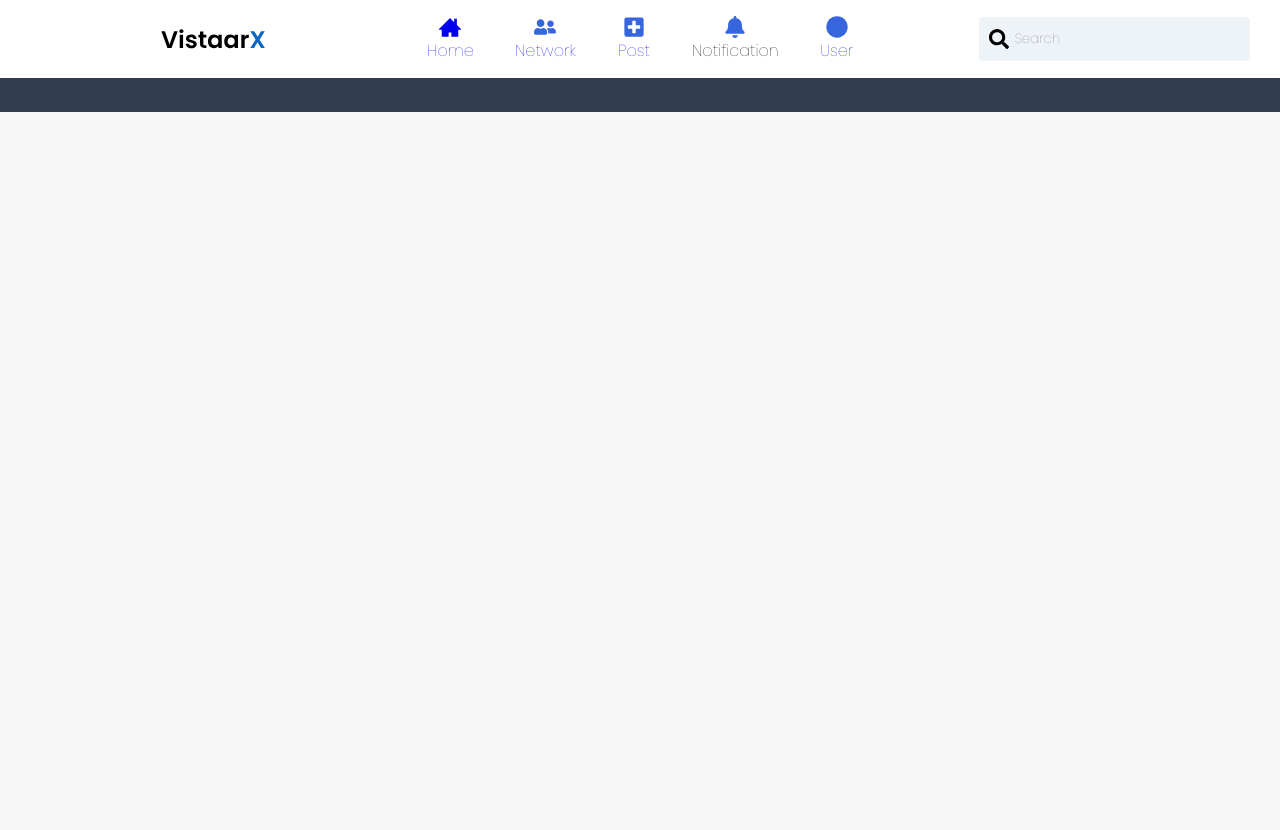
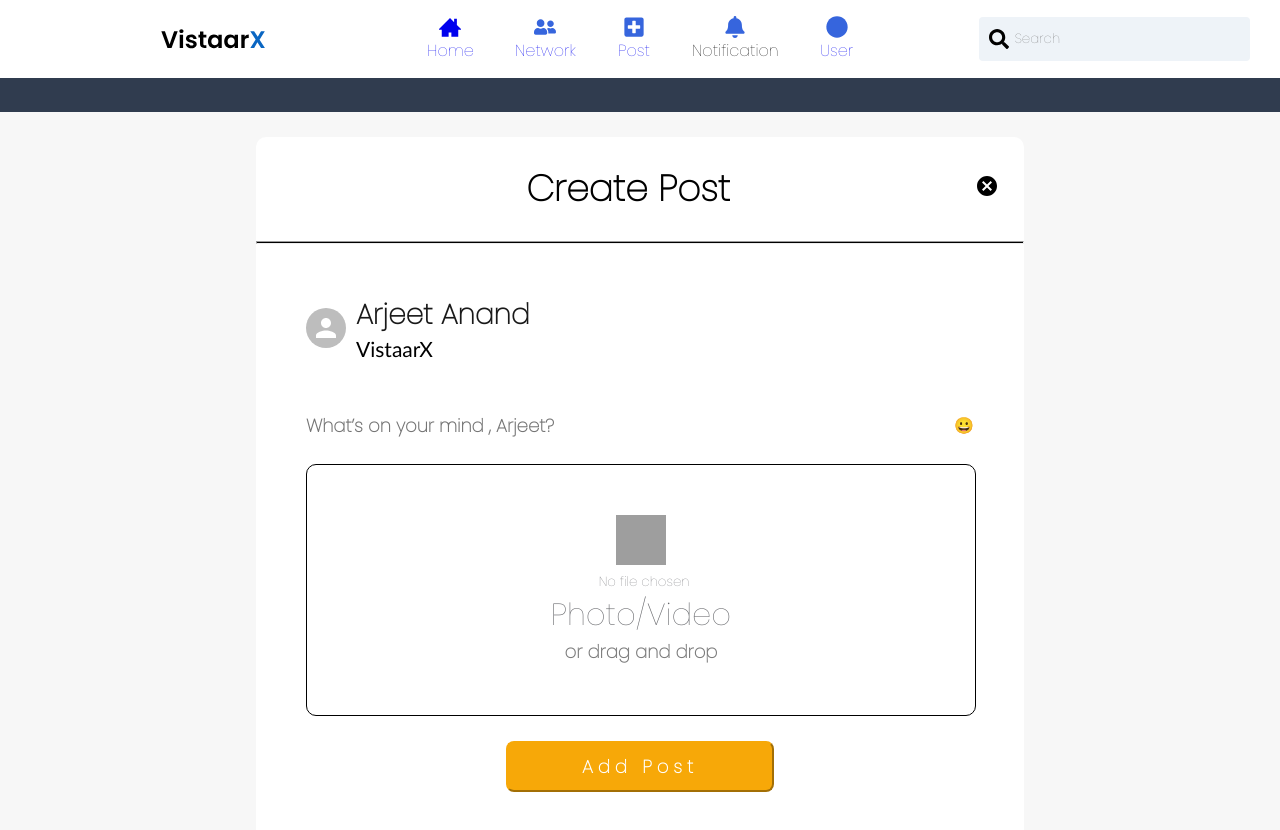
Before and after one commit to VistaarX/VistaarXFrontend, a React (Create React App) app: page /createPost in a window 1280 px wide. Shown: the top 830 px of the page. Before the commit the page ends 800 px from the top, so only its background shows below. Built offline with nearby package versions, Linux system fonts and the light colour scheme; grey boxes are pictures that could not be loaded.

Commit message:
createPost page created

```diff
--- a/src/App.js
+++ b/src/App.js
@@ -7,6 +7,7 @@ import "./stylesheets/App.css"
 import Navbar from './components/Navbar/Navbar'
 import Employee  from './components/User/Employee/Employee'
 import Catalogue from './components/Catalogue/Catalogue'
+import CreatePost from './components/CreatePost/CreatePost'
 
 const App = () => {
   return (
@@ -29,6 +30,9 @@ const App = () => {
         <Route path="/catalogue" exact>
           <Catalogue/>
         </Route>
+        <Route path="/createPost" exact>
+          <CreatePost/>
+        </Route>
       </Switch>
     </Router>
     </div>
--- /dev/null
+++ b/src/components/CreatePost/CreatePost.js
@@ -0,0 +1,43 @@
+import React from 'react'
+import '../../stylesheets/CreatePost/CreatePost.css'
+import Cancel from '@mui/icons-material/Cancel';
+import { Avatar } from '@mui/material';
+
+const CreatePost = () => {
+    return (
+        <div className="post">
+            <div className="post__header">
+                <h1 className="title">Create Post</h1>
+                <div className="cross"><Cancel/></div>
+            </div>
+            <hr />
+            <div className="post__body">
+                <div className="post__user">
+                    <div className="userImg">
+                        <Avatar/>
+                    </div>
+                    <div className="userName">
+                        <p className="name">Arjeet Anand</p>
+                        <p className="company">VistaarX</p>
+                    </div>
+                </div>
+                <div className="placeholder">
+                    <input className="text" type="text" placeholder="What’s on your mind , Arjeet?" />
+                    <p className="emoji">😀</p>
+                </div>
+                <div className="post__container">
+                    <div className="content">
+                        <input type="file" className="custom-file-input"/>
+                        <p className="text">Photo/Video</p>
+                        <p className="dnd">or drag and drop</p>
+                    </div>
+                </div>
+                <div className="post__add">
+                    <button className="addPost">Add Post</button>
+                </div>
+            </div>
+        </div>
+    )
+}
+
+export default CreatePost
--- a/src/stylesheets/Catalog/Catalog.css
+++ b/src/stylesheets/Catalog/Catalog.css
@@ -25,29 +25,14 @@ body {
     grid-template-columns: auto auto auto;
     margin-left: 10vh;
 }
-
-
-/* @media screen and (max-width: 560px) {
-    .catalog__content {
-        display: flex;
-        flex-direction: column;
-
-    }
-} */
-
-
-/* @media screen and (max-width: 720px) {
-    .catalog__content {
-        display: flex;
-        flex-direction: column;
-
-    }
-} */
-
 @media (max-width: 720px) and (min-width: 0px) {
     .catalog__content {
         display: flex;
         flex-direction: column;
+        margin-left: 25px;
+    }
+    .catalog__header {
+        margin-left: 10px;
     }
 }
 
--- /dev/null
+++ b/src/stylesheets/CreatePost/CreatePost.css
@@ -0,0 +1,175 @@
+.post {
+    background: #FFFFFF;
+    border-radius: 10px;
+    width: 60%;
+    margin: auto;
+    margin-top: 25px;
+}
+
+.post__header {
+    padding: 25px;
+    display: flex;
+    flex-direction: row;
+    align-items: center;
+}
+
+.post__header > .title {
+    margin: auto;
+    font-weight: 600;
+    font-size: 36px;
+    line-height: 54px;
+}
+
+.post > hr {
+    background-color: black;
+    height: 1px;
+}
+
+.post__body {
+    padding: 50px;
+}
+
+.post__user {
+    display: flex;
+    align-items: center;
+}
+
+.userImg{
+    margin-right: 10px;
+}
+
+.userName > .name {
+    font-family: Poppins;
+    font-style: normal;
+    font-weight: 600;
+    font-size: 28px;
+    line-height: 42px;
+    display: flex;
+    align-items: center;
+    color: rgba(0, 0, 0, 0.9);
+
+
+}
+
+.userName > .company {
+    font-family: Calibri;
+    font-style: normal;
+    font-weight: normal;
+    font-size: 21px;
+    line-height: 26px;
+    display: flex;
+    align-items: center;
+
+    color: #000000;
+}
+
+.post__body> .placeholder {
+    display: flex;
+    align-items: center;
+    justify-content: space-between;
+    margin-top: 50px;
+}
+
+.post__body > .placeholder > .text {
+    font-family: Poppins;
+    font-style: normal;
+    font-weight: 600;
+    font-size: 18px;
+    line-height: 27px;
+    color: #7c7c7c;
+    width: 100%;
+    border: none;
+    margin-right: 30px;
+}
+.post__body > .placeholder > input:focus {
+    outline: none;
+}
+
+.post__container {
+    margin-top: 25px;
+    width: 100%;
+    height: 250px;
+    border: 1px solid black;
+    border-radius: 10px;
+    display: flex;
+}
+
+.post__container > .content {
+    margin: auto;
+    font-family: Poppins;
+    font-style: normal;
+    font-weight: 500;
+    font-size: 30.6325px;
+    line-height: 46px;
+    display: flex;
+    flex-direction: column;
+    color: #66676B;
+    align-items: center;
+}
+
+.post__container > .content > .dnd {
+    font-family: Poppins;
+    font-style: normal;
+    font-weight: 600;
+    font-size: 18px;
+    line-height: 27px;
+    /* identical to box height */
+
+    display: flex;
+    align-items: center;
+
+    color: #7C7C7C;
+}
+
+.post__container > .content > img {
+    height: 50px;
+    width: 50px;
+}
+
+.post__add {
+    display: flex;
+    margin-top: 25px;
+    justify-content: center;
+    align-items: center;
+}
+
+.post__add > .addPost {
+    background: #F7A808;
+    border-radius: 8px;
+    border-color: #F7A808;
+    width: 40%;
+    padding: 10px;
+    color: white;
+    font-weight: 800;
+    cursor: pointer;
+    font-size: 18px;
+    letter-spacing: 5px;
+}
+
+.custom-file-input::-webkit-file-upload-button {
+    visibility: hidden;
+}
+
+
+.custom-file-input::before {
+    content: url('https://picsum.photos/50');
+    cursor: pointer;
+    display: flex;
+    justify-content: center;
+}
+
+@media (max-width: 560px) and (min-width: 0px) {
+    .post {
+        width: 99%;
+        margin-top: 0;
+    }
+    .post__header > .title {
+        margin: 0;
+    }
+    .post__add > .addPost {
+        width: 100%;
+    }
+    .post__container > .content > .dnd {
+        display: none;
+    }
+}
```
